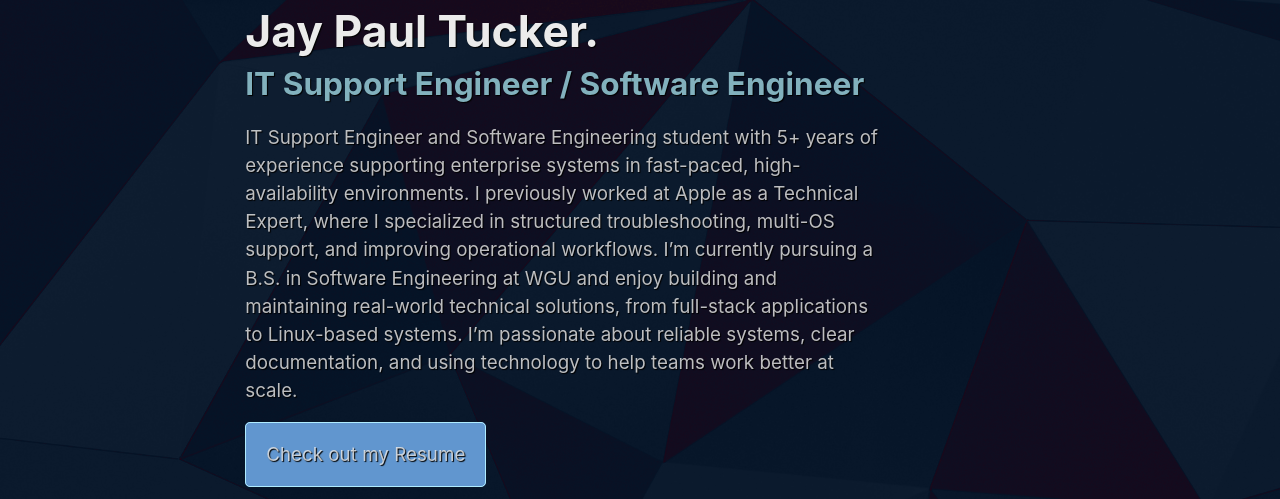
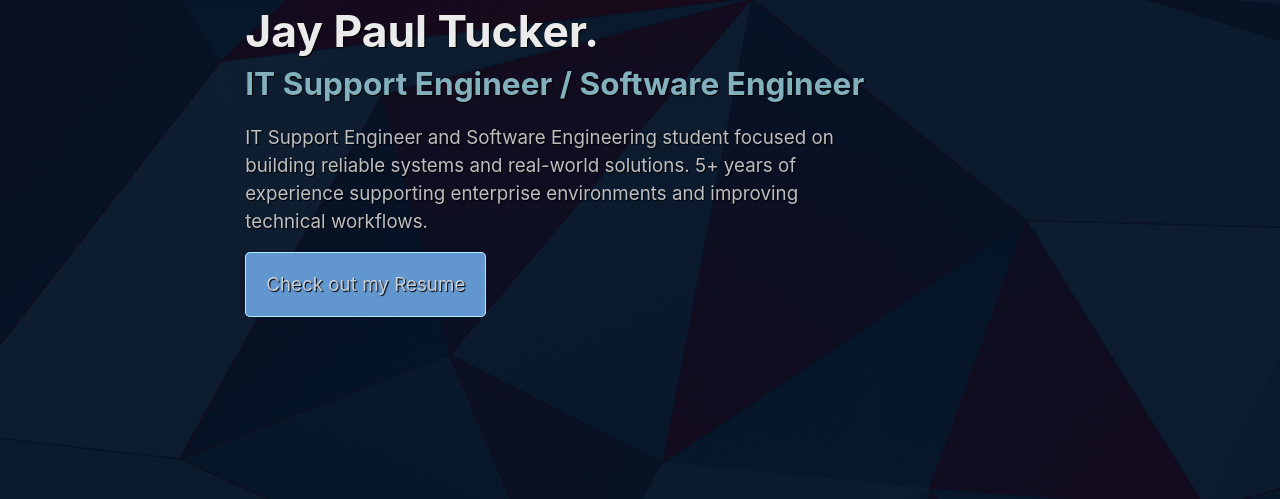
Before and after one commit to JayPTucker/React-Portfolio, a React (Create React App) app: page / in a window 1280 px wide. Shown: the part 168-667 px from the top of the page. Built offline with nearby package versions, Linux system fonts and the light colour scheme.

Commit message:
Updated Resume / Bio
- Made the bio less clunky
- New links for Resume
- Got rid of Horizontal Scroll issue

```diff
--- a/src/components/button.js
+++ b/src/components/button.js
@@ -8,7 +8,7 @@ class ButtonComponent extends Component {
         className="myResumeBtn flashingBackground"
         target="_blank"
         rel="noopener noreferrer"
-        href="https://drive.google.com/file/d/1PCgKfygzAypD37As5d7wooXKPOiYMYeT/view?usp=sharing"
+        href="https://drive.google.com/file/d/1G0FqwVXcEtQ6gp5xPqWjyeNZ5pLx0ksw/view?usp=sharing"
       >
         Check out my Resume
       </a>
--- a/src/pages/Home.js
+++ b/src/pages/Home.js
@@ -38,8 +38,7 @@ const Home = () => {
             <p className='name-title'>Jay Paul Tucker.</p>
             <p className='what-i-do'>IT Support Engineer / Software Engineer</p>
             <p className='mini-bio bioDescColor'>
-              IT Support Engineer and Software Engineering student with 5+ years of experience supporting enterprise systems in fast-paced, high-availability environments. I previously worked at Apple as a Technical Expert, where I specialized in structured troubleshooting, multi-OS support, and improving operational workflows. I’m currently pursuing a B.S. in Software Engineering at WGU and enjoy building and maintaining real-world technical solutions, from full-stack applications to Linux-based systems. I’m passionate about reliable systems, clear documentation, and using technology to help teams work better at scale.
-            </p>
+              IT Support Engineer and Software Engineering student focused on building reliable systems and real-world solutions. 5+ years of experience supporting enterprise environments and improving technical workflows.            </p>
             <ButtonComponent />
           </Col>
           <GreenScreenComponent />
@@ -172,7 +171,7 @@ const Home = () => {
               <a href="mailto:jaypaultucker@gmail.com">
                 <button className="contactMeBtn">Email me!</button>
               </a>
-              <a href="https://drive.google.com/file/d/1PCgKfygzAypD37As5d7wooXKPOiYMYeT/view?usp=sharing" target="_blank" rel="noopener noreferrer">
+              <a href="https://drive.google.com/file/d/1G0FqwVXcEtQ6gp5xPqWjyeNZ5pLx0ksw/view?usp=sharing" target="_blank" rel="noopener noreferrer">
                 <button className="contactMeBtn">View my Resume</button>
               </a>
             </Col>
--- a/src/pages/Navbar.js
+++ b/src/pages/Navbar.js
@@ -36,7 +36,7 @@ function NavbarFunc() {
             <FontAwesomeIcon className="nav-icon" icon={faEnvelope} size="2x" />
           </a>
 
-          <a target="_blank" rel="noopener noreferrer" href="https://drive.google.com/file/d/1PCgKfygzAypD37As5d7wooXKPOiYMYeT/view?usp=sharing" className="resume-link">Resume</a>
+          <a target="_blank" rel="noopener noreferrer" href="https://drive.google.com/file/d/1G0FqwVXcEtQ6gp5xPqWjyeNZ5pLx0ksw/view?usp=sharing" className="resume-link">Resume</a>
         </div>
 
         <script src="https://kit.fontawesome.com/80cf9508d8.js" crossorigin="anonymous"></script>
--- a/src/styles/Home.css
+++ b/src/styles/Home.css
@@ -1,3 +1,25 @@
+
+
+
+/* ============================ */
+/* Fixes Horizontal Scrolling */
+/* ============================ */
+
+*,
+*::before,
+*::after {
+  box-sizing: border-box;
+}
+
+html, body {
+  margin: 0;
+  padding: 0;
+  overflow-x: hidden;
+}
+
+/* ============================ */
+
+
 /* ============================ */
 /* LOADING ANIMATON: */
 /* ============================ */
```
